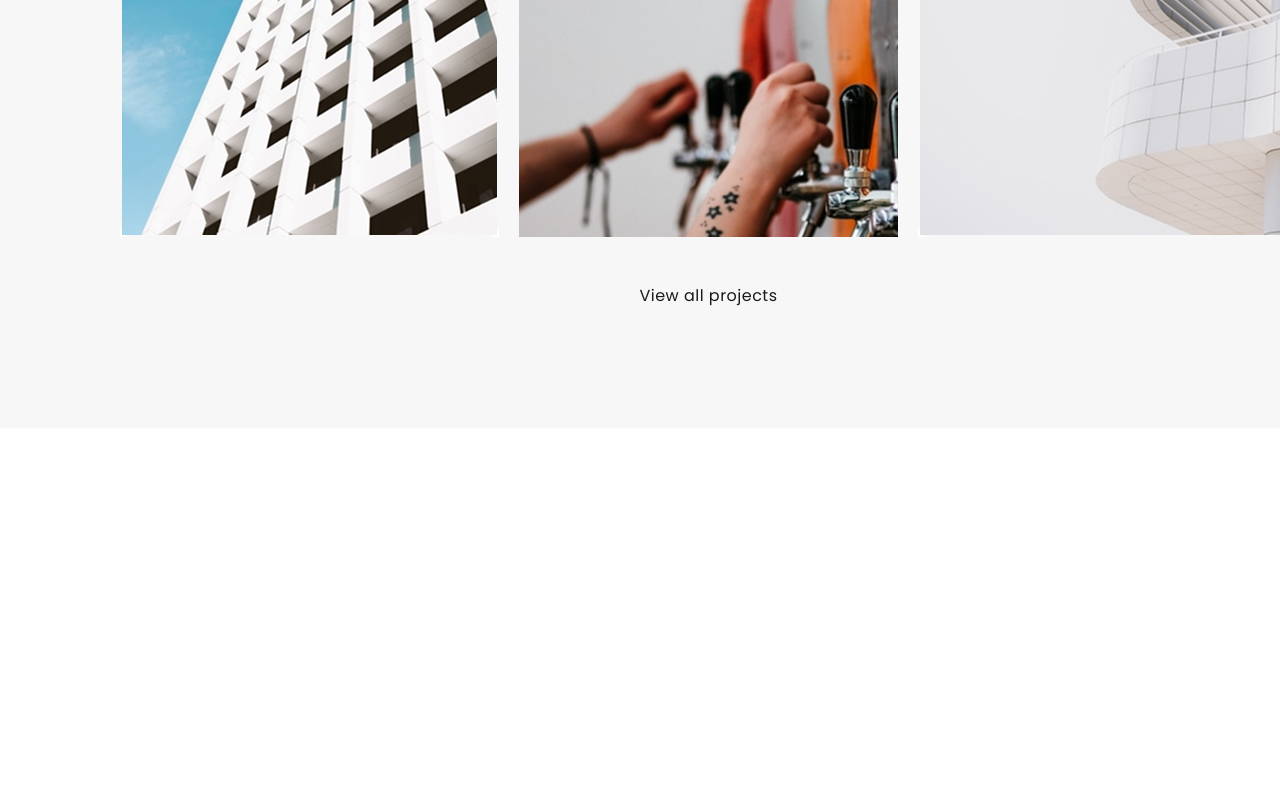
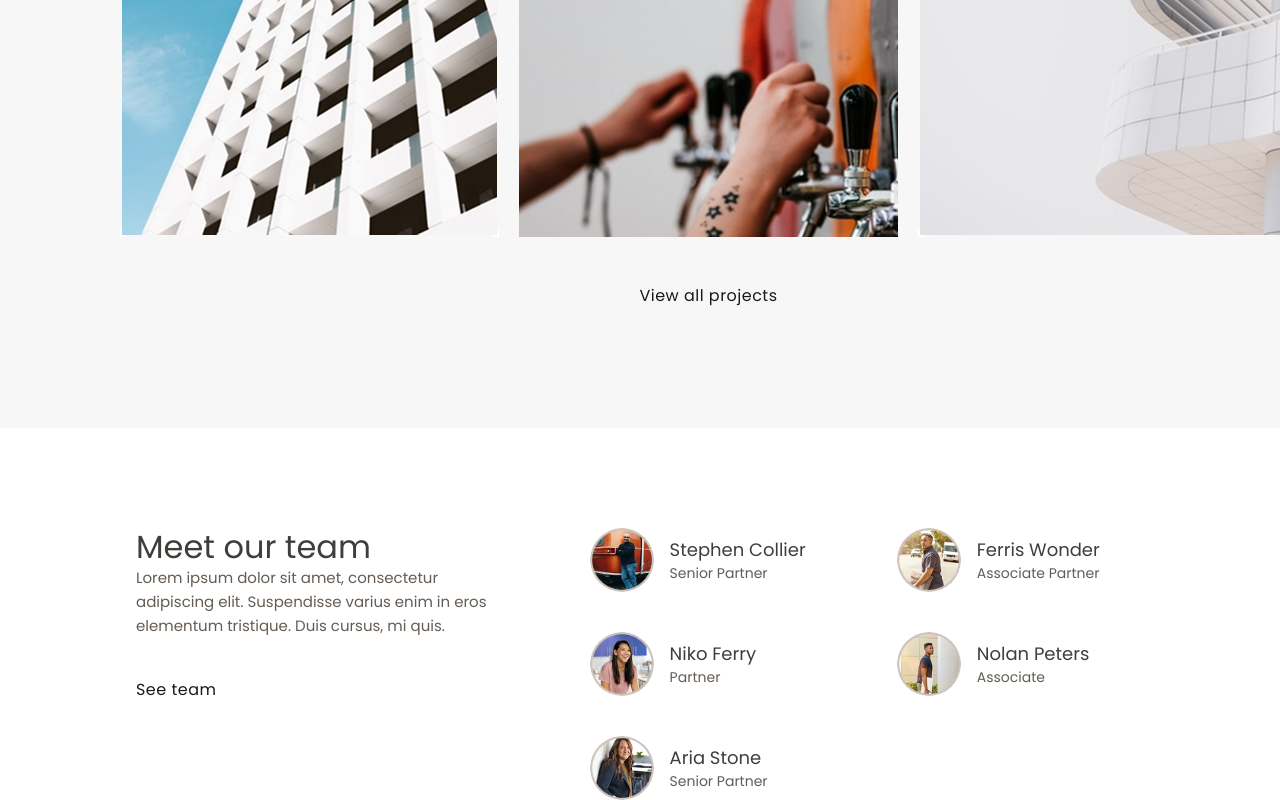
Before and after one commit to CleanTopic/landing-page, a plain HTML site: page index.html in a window 1280 px wide. Shown: the part 5259-6059 px from the top of the page. Before the commit the page ends 5687 px from the top, so only its background shows below. Drawn offline with Linux system fonts and the light colour scheme.

Commit message:
added frame-team

```diff
--- a/index.html
+++ b/index.html
@@ -191,7 +191,8 @@
 
             <p class="prior">prior clients</p>
             <p class="Happy">Happy customers.</p>
-            <p class="Morbi">Morbi neque ex, condimentum dapibus congue et, vulputate ut ligula. Vestibulum sit amet urna turpis. Mauris euismod elit et nisi ultrices, ut faucibus orci tincidunt.</p>
+            <p class="Morbi">Morbi neque ex, condimentum dapibus congue et, vulputate ut ligula. Vestibulum sit amet
+                urna turpis. Mauris euismod elit et nisi ultrices, ut faucibus orci tincidunt.</p>
 
         </div>
 
@@ -213,7 +214,8 @@
     <div class="frame__FeatureProjects">
         <div class="frame__FeatureProjects-header-text">
             <p class="frame__FeatureProjects-header">Featured projects</p>
-            <p class="frame__FeatureProjects-additional-text">Some of the latest and greatest projects from us here at Wishbone+Partners.</p>
+            <p class="frame__FeatureProjects-additional-text">Some of the latest and greatest projects from us here at
+                Wishbone+Partners.</p>
         </div>
         <div class="frame__FeatureProjects-items">
 
@@ -240,6 +242,66 @@
             </a>
         </div>
     </div>
+
+    <div class="frame__team">
+        <div class="frame__team-text">
+            <p class="frame__team-header">Meet our team</p>
+            <p class="frame__team-additional-text">Lorem ipsum dolor sit amet, consectetur adipiscing elit. Suspendisse
+                varius enim in eros elementum tristique. Duis cursus, mi quis.</p>
+
+
+            <div class="btn-container-view">
+                <a class="btn-view-projects" href="/">
+                    See team
+                </a>
+            </div>
+        </div>
+
+        <div class="container-team">
+            <div class="teamate-avatar">
+                <img src="./img/avatar1.jpg" alt="" class="person__avatar">
+                <div class="container-person-text">
+                    <p class="teammate-name">Stephen Collier</p>
+                    <p class="teammate-disc">Senior Partner</p>
+                </div>
+
+            </div>
+            <div class="teamate-avatar">
+                <img src="./img/avatar2.jpg" alt="" class="person__avatar">
+                <div class="container-person-text">
+                    <p class="teammate-name">Ferris Wonder</p>
+                    <p class="teammate-disc">Associate Partner</p>
+                </div>
+
+            </div>
+            <div class="teamate-avatar">
+                <img src="./img/avatar3.jpg" alt="" class="person__avatar">
+                <div class="container-person-text">
+                    <p class="teammate-name">Niko Ferry</p>
+                    <p class="teammate-disc">Partner</p>
+                </div>
+
+            </div>
+            <div class="teamate-avatar">
+                <img src="./img/avatar4.jpg" alt="" class="person__avatar">
+                <div class="container-person-text">
+                    <p class="teammate-name">Nolan Peters</p>
+                    <p class="teammate-disc">Associate</p>
+                </div>
+
+            </div>
+            <div class="teamate-avatar">
+                <img src="./img/avatar5.jpg" alt="" class="person__avatar">
+                <div class="container-person-text">
+                    <p class="teammate-name">Aria Stone</p>
+                    <p class="teammate-disc">Senior Partner</p>
+                </div>
+            </div>
+        </div>
+
+    </div>
+
+
 </body>
 
 </html>
--- a/styles/nav.css
+++ b/styles/nav.css
@@ -412,3 +412,67 @@ body {
     display: flex;
     flex-direction: column;
 }
+
+.frame__team {
+    display: flex;
+    justify-content: space-between;
+    padding: 100px 136px 0;
+}
+
+.frame__team-text {
+    display: flex;
+    flex-direction: column;
+    flex-wrap: wrap;
+    justify-content: flex-start;
+    align-items: flex-start;
+    width: 35%;
+
+}
+
+.frame__team-header {
+    font-size: 32px;
+    line-height: 119%;
+    color: #403e3b;
+}
+
+.frame__team-additional-text {
+    font-size: 15px;
+    line-height: 160%;
+    color: #645c55;
+}
+
+.container-team {
+    width: 55%;
+    display: flex;
+    flex-wrap: wrap;
+    gap: 40px 60px;
+}
+
+.teamate-avatar {
+    width: calc(50% - 30px);
+    display: flex;
+    align-items: center;
+    gap: 16px;
+}
+
+.container-person-text {
+    display: flex;
+    flex-direction: column;
+}
+
+.person__avatar {
+    width: 64px;
+    height: 64px;
+    border-radius: 50%;
+    object-fit: cover;
+}
+.teammate-name {
+    font-weight: 500;
+    font-size: 18px;
+    margin: 0;
+}
+.teammate-disc {
+    font-size: 14px;
+    color: #645c55;
+    margin: 0;
+}
```
Also changed, not shown: img/avatar1.jpg (added), img/avatar2.jpg (added), img/avatar3.jpg (added), img/avatar4.jpg (added), img/avatar5.jpg (added).
